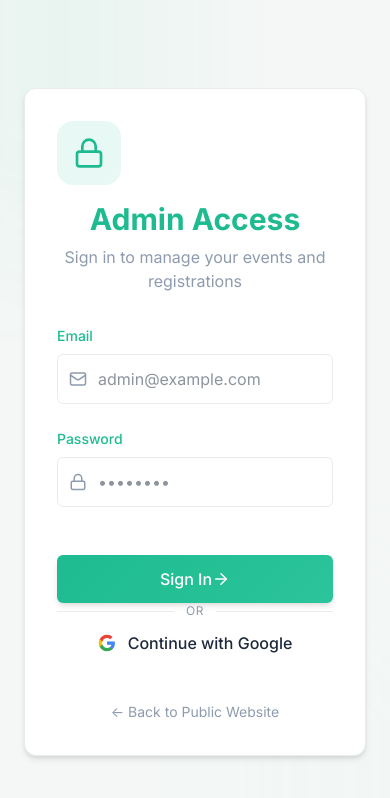
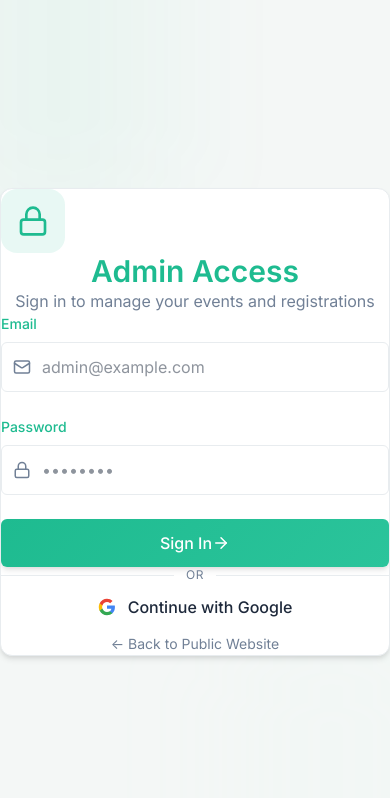
Before and after one commit to jlymidevs/reg, a React (Vite) app: page /admin/login in a window 390 px wide. Shown: the top 798 px of the page. Built offline with nearby package versions, Linux system fonts and the light colour scheme; no server answers.

Commit message:
fix: remove conflicting manual layout utilities to fix responsive layout

```diff
--- a/src/index.css
+++ b/src/index.css
@@ -243,103 +243,6 @@ a:hover {
 }
 
 
-/* Layout Classes */
-.container {
-  width: 100%;
-  max-width: 1200px;
-  margin: 0 auto;
-  padding: 0 1.5rem;
-}
-
-.flex {
-  display: flex;
-}
-
-.flex-col {
-  flex-direction: column;
-}
-
-.items-center {
-  align-items: center;
-}
-
-.justify-between {
-  justify-content: space-between;
-}
-
-.justify-center {
-  justify-content: center;
-}
-
-.gap-2 { gap: 0.5rem; }
-.gap-4 { gap: 1rem; }
-.gap-6 { gap: 1.5rem; }
-.gap-8 { gap: 2rem; }
-
-.grid {
-  display: grid;
-}
-
-.grid-cols-1 { grid-template-columns: repeat(1, minmax(0, 1fr)); }
-.grid-cols-2 { grid-template-columns: repeat(2, minmax(0, 1fr)); }
-.grid-cols-3 { grid-template-columns: repeat(3, minmax(0, 1fr)); }
-.grid-cols-4 { grid-template-columns: repeat(4, minmax(0, 1fr)); }
-
-@media (min-width: 768px) {
-  .md\:grid-cols-2 { grid-template-columns: repeat(2, minmax(0, 1fr)); }
-  .md\:grid-cols-3 { grid-template-columns: repeat(3, minmax(0, 1fr)); }
-  .md\:flex-row { flex-direction: row; }
-}
-
-@media (min-width: 1024px) {
-  .lg\:grid-cols-3 { grid-template-columns: repeat(3, minmax(0, 1fr)); }
-  .lg\:grid-cols-4 { grid-template-columns: repeat(4, minmax(0, 1fr)); }
-}
-
-/* Text Utilities */
-.text-center { text-align: center; }
-.text-left { text-align: left; }
-.text-right { text-align: right; }
-
-.text-sm { font-size: 0.875rem; }
-.text-base { font-size: 1rem; }
-.text-lg { font-size: 1.125rem; }
-.text-xl { font-size: 1.25rem; }
-.text-2xl { font-size: 1.5rem; }
-.text-3xl { font-size: 1.875rem; }
-.text-4xl { font-size: 2.25rem; }
-
-.font-normal { font-weight: 400; }
-.font-medium { font-weight: 500; }
-.font-semibold { font-weight: 600; }
-.font-bold { font-weight: 700; }
-
-.text-primary { color: var(--color-primary); }
-.text-secondary { color: var(--color-secondary); }
-.text-muted { color: var(--color-text-muted); }
-.text-error { color: var(--color-error); }
-.text-success { color: var(--color-success); }
-.text-white { color: white; }
-
-/* Spacing */
-.mt-2 { margin-top: 0.5rem; }
-.mt-4 { margin-top: 1rem; }
-.mt-6 { margin-top: 1.5rem; }
-.mt-8 { margin-top: 2rem; }
-.mt-12 { margin-top: 3rem; }
-.mb-2 { margin-bottom: 0.5rem; }
-.mb-4 { margin-bottom: 1rem; }
-.mb-6 { margin-bottom: 1.5rem; }
-.mb-8 { margin-bottom: 2rem; }
-.my-4 { margin-top: 1rem; margin-bottom: 1rem; }
-.my-8 { margin-top: 2rem; margin-bottom: 2rem; }
-.p-4 { padding: 1rem; }
-.p-6 { padding: 1.5rem; }
-.p-8 { padding: 2rem; }
-.py-4 { padding-top: 1rem; padding-bottom: 1rem; }
-.py-8 { padding-top: 2rem; padding-bottom: 2rem; }
-.py-16 { padding-top: 4rem; padding-bottom: 4rem; }
-
 /* Badge */
 .badge {
   display: inline-block;
@@ -386,14 +289,3 @@ a:hover {
   border: 1px solid rgba(255, 255, 255, 0.1);
   color: white;
 }
-
-/* Helper for absolute positioning */
-.relative { position: relative; }
-.absolute { position: absolute; }
-.inset-0 { top: 0; right: 0; bottom: 0; left: 0; }
-.w-full { width: 100%; }
-.h-full { height: 100%; }
-.min-h-screen { min-height: 100vh; }
-.overflow-hidden { overflow: hidden; }
-.z-10 { z-index: 10; }
-.z-20 { z-index: 20; }
```
